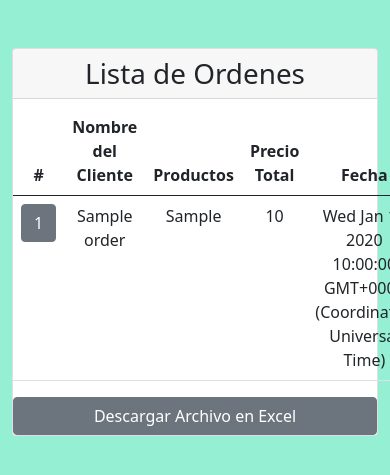
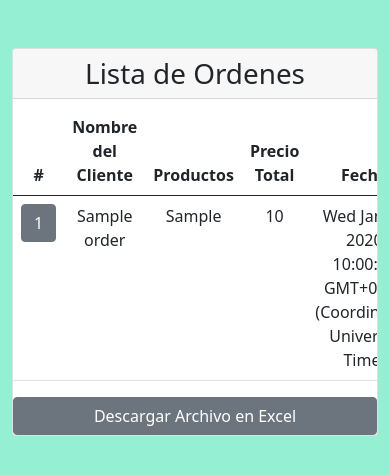
Before and after one commit to catomas/ServiPedidos, a Node server app: page /order/list in a window 390 px wide; the page is wider, and only the part inside the window is pictured. Shown: the part 56-531 px from the top of that part. Run offline with Node 20, Linux system fonts and the light colour scheme; tables that the repository leaves empty hold one stand-in row (values such as "Sample post"); some libraries are stand-ins or nearby versions.

Commit message:
overflow mobil

```diff
--- a/views/order/list.ejs
+++ b/views/order/list.ejs
@@ -12,8 +12,9 @@
                         <h1>
                             <div class="card-header"> Lista de Ordenes</div>
                         </h1>
-                        <table class="table table-hover">
+                        <div class="table-responsive">
 
+                            <table class="table table-hover">
                                 <thead>
                                     <tr>
                                         <th scope="col">#</th>
@@ -39,12 +40,13 @@
                                             <% } %>
                                 </tbody>
                             </table>
+                        </div>
                             <a class="btn btn-secondary" href="/order/convert"> Descargar Archivo en Excel </a>
 
+                        </div>
                     </div>
                 </div>
             </div>
-        </div>
-        <%- include("../layouts/scripts"); -%>
-    </body>
-</html>
+            <%- include("../layouts/scripts"); -%>
+        </body>
+        </html>
```
